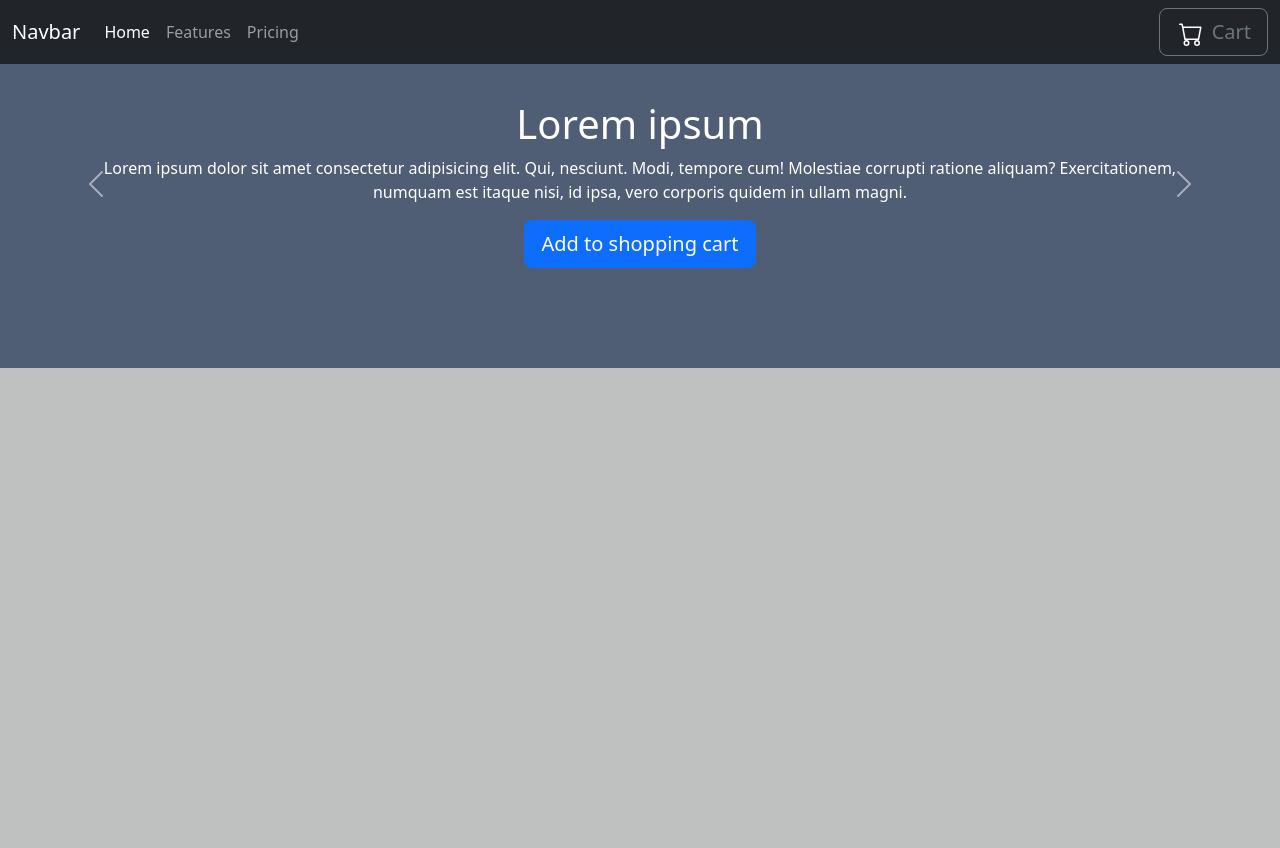
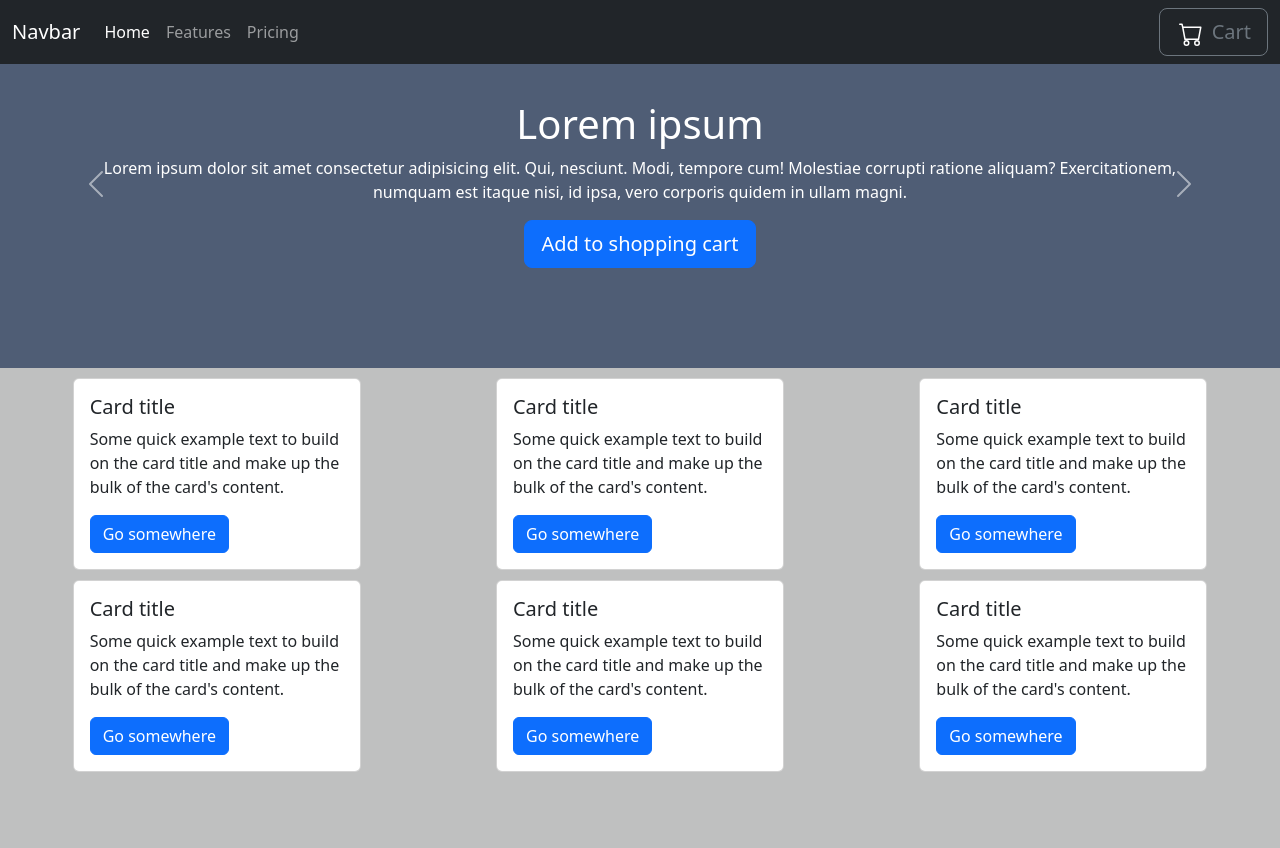
Before and after one commit to BabaYagaPROP/shop_template, a PHP site: page / in a window 1280 px wide. Run offline with PHP 8.4, Linux system fonts and the light colour scheme.

Commit message:
Add files via upload

```diff
--- a/css/style.css
+++ b/css/style.css
@@ -15,7 +15,16 @@
 main{
     height:60vh;
     background: rgb(191, 192, 192);
+
 }
 .filter_white{
     filter: invert(100%);
 }
+.grid_container{
+
+    display:grid;
+    grid-template-columns: repeat(3,1fr);
+    grid-gap: 10px;
+    padding: 10px;
+    justify-items: center;
+}
--- a/index.html
+++ b/index.html
@@ -58,7 +58,53 @@
             <span class="visually-hidden">Next</span>
           </button>
     </div>
-    <main></main>
+    <main>
+      <div class="grid_container">
+        <div class="card grid_item " style="width: 18rem;">
+
+        <div class="card-body">
+          <h5 class="card-title">Card title</h5>
+          <p class="card-text">Some quick example text to build on the card title and make up the bulk of the card's content.</p>
+          <a href="#" class="btn btn-primary">Go somewhere</a>
+        </div>
+        </div>
+        <div class="card grid_item" style="width: 18rem;">
+        <div class="card-body">
+          <h5 class="card-title">Card title</h5>
+          <p class="card-text">Some quick example text to build on the card title and make up the bulk of the card's content.</p>
+          <a href="#" class="btn btn-primary">Go somewhere</a>
+        </div>
+        </div>
+        <div class="card grid_item" style="width: 18rem;">
+          <div class="card-body">
+            <h5 class="card-title">Card title</h5>
+            <p class="card-text">Some quick example text to build on the card title and make up the bulk of the card's content.</p>
+            <a href="#" class="btn btn-primary">Go somewhere</a>
+          </div>
+        </div>
+        <div class="card grid_item" style="width: 18rem;">
+          <div class="card-body">
+            <h5 class="card-title">Card title</h5>
+            <p class="card-text">Some quick example text to build on the card title and make up the bulk of the card's content.</p>
+            <a href="#" class="btn btn-primary">Go somewhere</a>
+          </div>
+        </div>
+        <div class="card grid_item" style="width: 18rem;">
+          <div class="card-body">
+            <h5 class="card-title">Card title</h5>
+            <p class="card-text">Some quick example text to build on the card title and make up the bulk of the card's content.</p>
+            <a href="#" class="btn btn-primary">Go somewhere</a>
+          </div>
+        </div>
+        <div class="card grid_item" style="width: 18rem;">
+          <div class="card-body">
+            <h5 class="card-title">Card title</h5>
+            <p class="card-text">Some quick example text to build on the card title and make up the bulk of the card's content.</p>
+            <a href="#" class="btn btn-primary">Go somewhere</a>
+          </div>
+        </div>
+      </div>
+    </main>
     <script src="https://cdn.jsdelivr.net/npm/bootstrap@5.2.1/dist/js/bootstrap.bundle.min.js" integrity="sha384-u1OknCvxWvY5kfmNBILK2hRnQC3Pr17a+RTT6rIHI7NnikvbZlHgTPOOmMi466C8" crossorigin="anonymous"></script>
   </body>
 </html>
```
